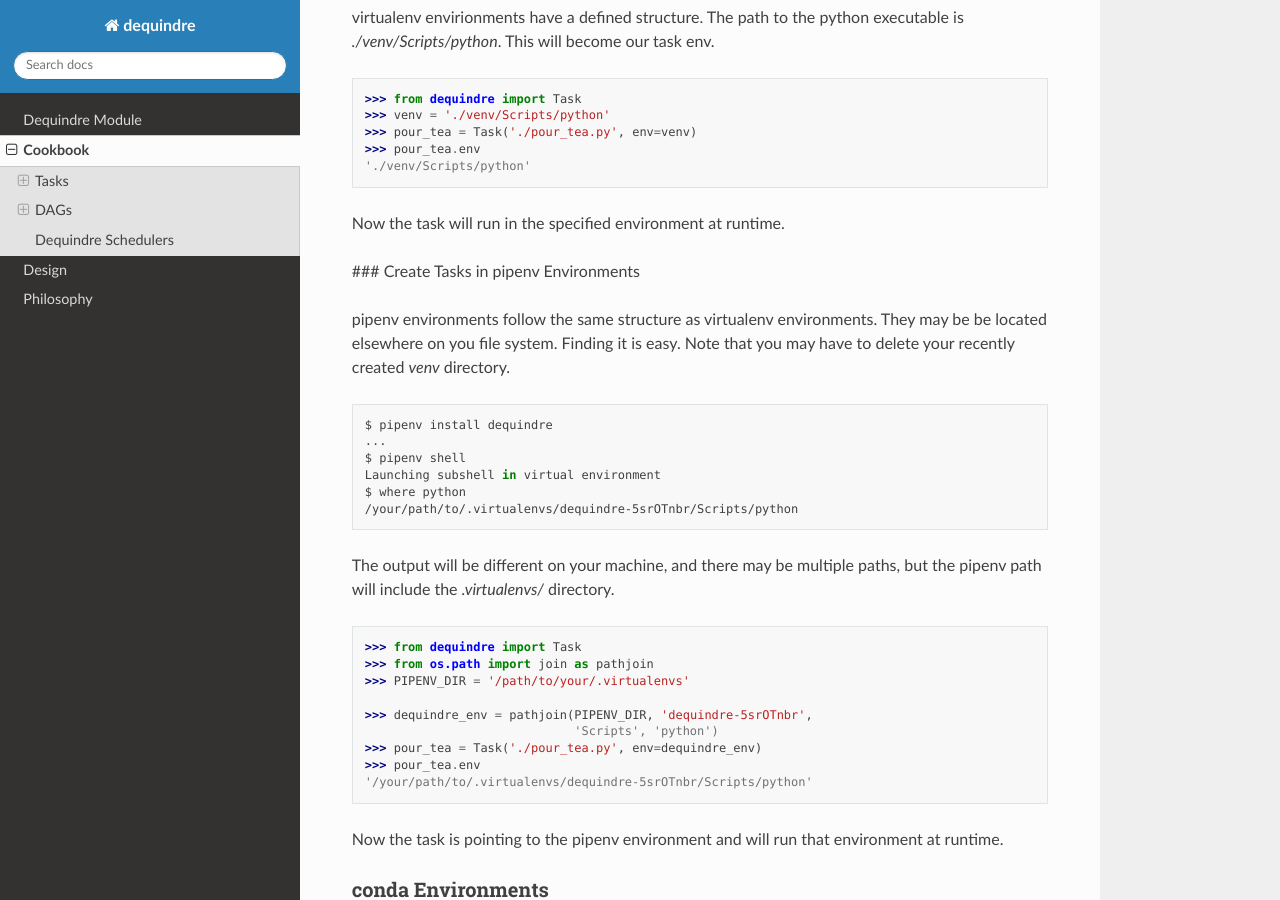
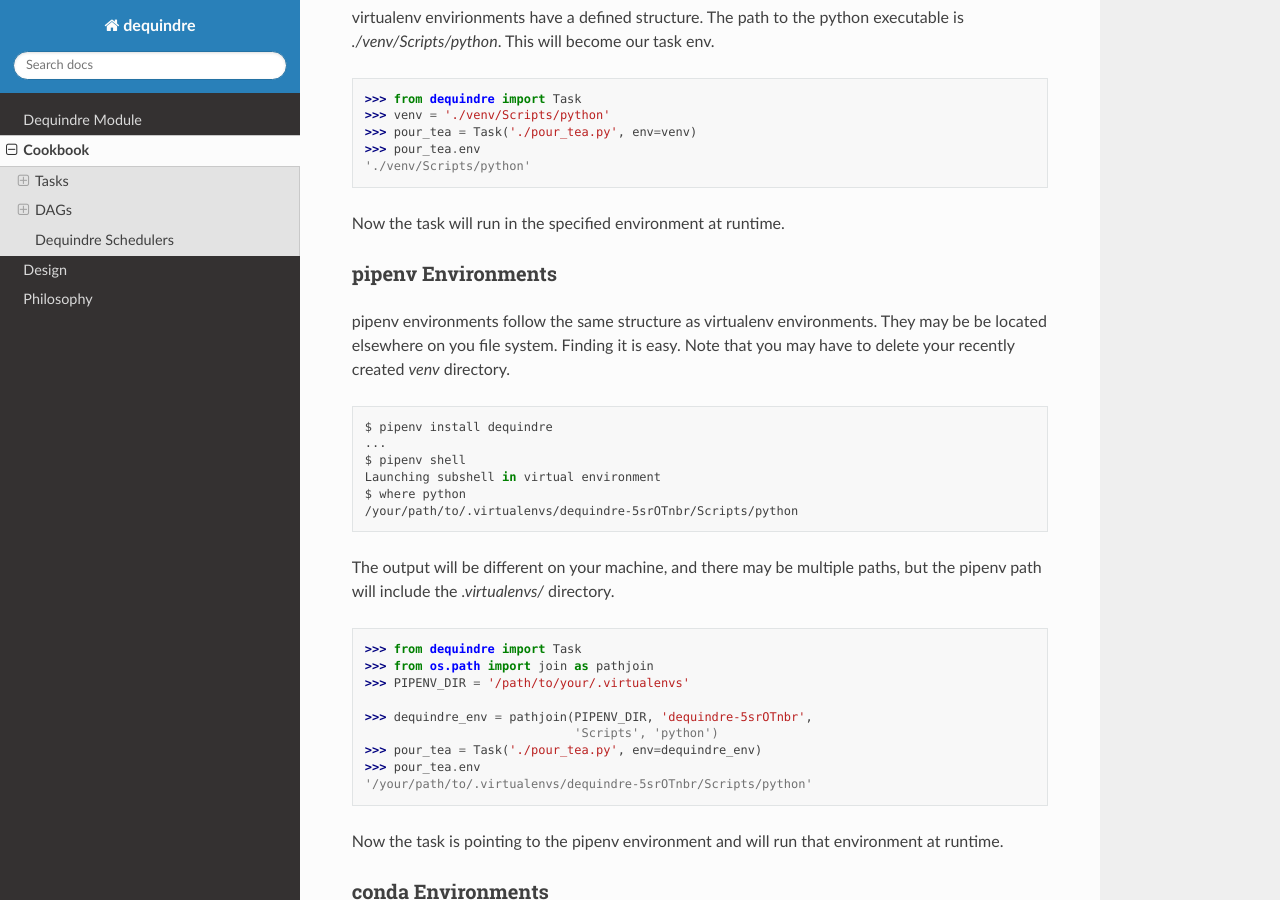
Before and after one commit to vogt4nick/dequindre, a Sphinx documentation site: the page built from docs/source/user-guide/cookbook.rst, in a window 1280 px wide and 900 px high, scrolled down 1093 px. Built offline with Sphinx 7.4.7 and the Read the Docs theme 2.0.0, drawn with Linux system fonts in a browser that asks for light colours.

Commit message:
correct leftover markdown heading

```diff
--- a/docs/source/user-guide/cookbook.rst
+++ b/docs/source/user-guide/cookbook.rst
@@ -66,7 +66,8 @@
 
 Now the task will run in the specified environment at runtime.
 
-### Create Tasks in pipenv Environments
+pipenv Environments
+~~~~~~~~~~~~~~~~~~~
 
 pipenv environments follow the same structure as virtualenv environments. They
 may be be located elsewhere on you file system. Finding it is easy. Note that
```
